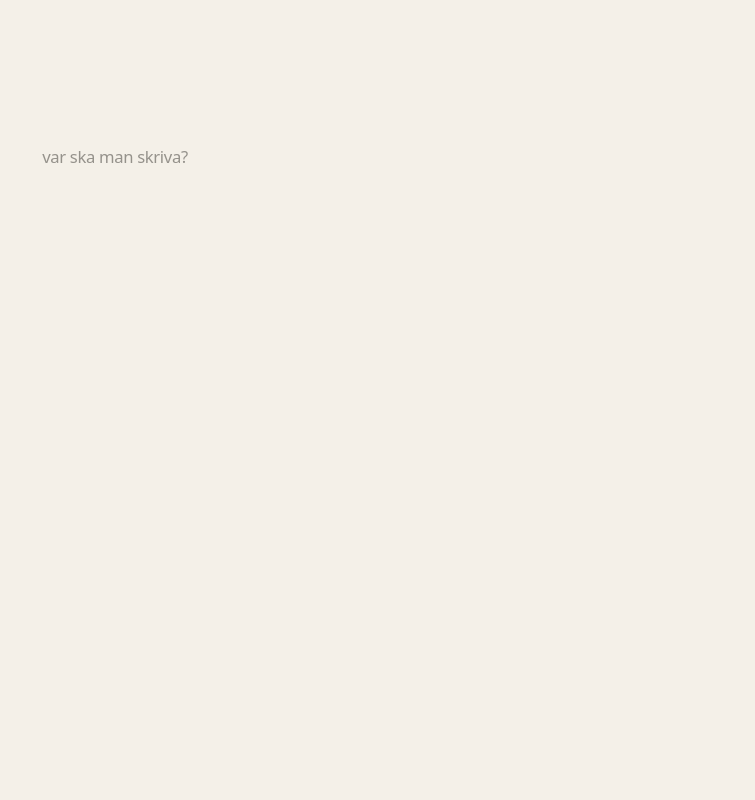
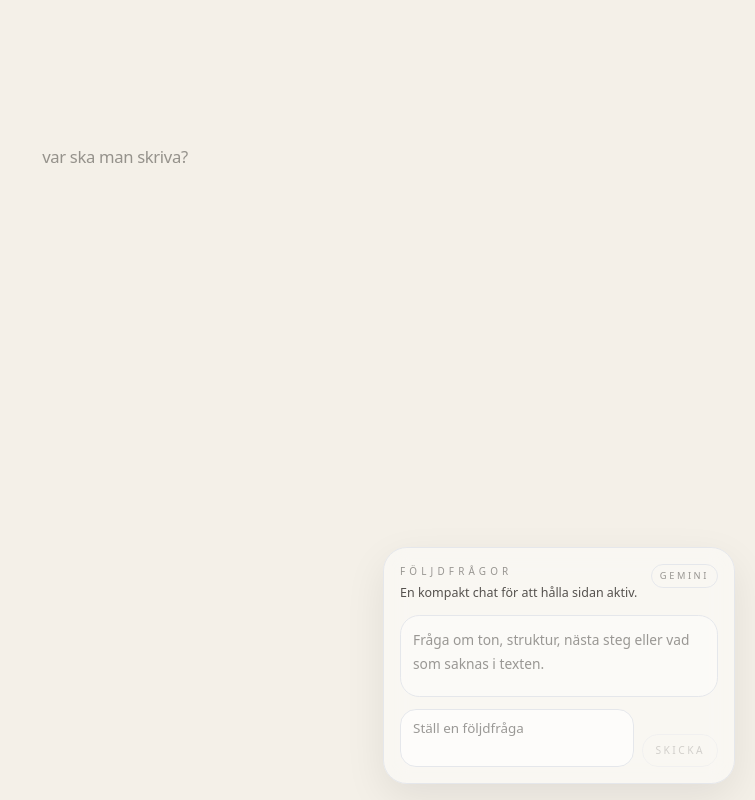
Before and after one commit to pampaparian/redaktoren, a Next.js app: page / in a window 1280 px wide. Shown: the whole page, without its empty margins (525-1280 px from the left). Built offline with nearby package versions, Linux system fonts and the light colour scheme.

Commit message:
Add compact Gemini chat and preserve draft state across Next

```diff
--- a/app/page.tsx
+++ b/app/page.tsx
@@ -1,9 +1,22 @@
 'use client'
 
-import { useEffect, useState } from 'react'
+import { type FormEvent, useEffect, useRef, useState } from 'react'
 
-const TEXT_STORAGE_KEY = 'redaktoren:text'
-const STEP_STORAGE_KEY = 'redaktoren:step'
+const SESSION_STORAGE_KEY = 'redaktoren:session-v3'
+
+type Step = 1 | 2
+type ChatRole = 'user' | 'assistant'
+
+type ChatMessage = {
+  role: ChatRole
+  content: string
+}
+
+type SessionState = {
+  text: string
+  step: Step
+  messages: ChatMessage[]
+}
 
 function shouldRevealRedaktören(value: string) {
   const trimmed = value.trim()
@@ -12,22 +25,137 @@ function shouldRevealRedaktören(value: string) {
   return /[.!?](?:\s|$)/.test(trimmed)
 }
 
+function readSessionState(): SessionState | null {
+  if (typeof window === 'undefined') return null
+
+  const raw = sessionStorage.getItem(SESSION_STORAGE_KEY)
+  if (!raw) return null
+
+  try {
+    const parsed = JSON.parse(raw) as Partial<SessionState>
+    return {
+      text: typeof parsed.text === 'string' ? parsed.text : '',
+      step: parsed.step === 2 ? 2 : 1,
+      messages: Array.isArray(parsed.messages)
+        ? parsed.messages
+            .filter(
+              (message): message is ChatMessage =>
+                Boolean(
+                  message &&
+                    typeof message.content === 'string' &&
+                    (message.role === 'user' || message.role === 'assistant'),
+                ),
+            )
+            .map((message) => ({
+              role: message.role,
+              content: message.content,
+            }))
+        : [],
+    }
+  } catch {
+    return null
+  }
+}
+
+type ChatPanelProps = {
+  messages: ChatMessage[]
+  draft: string
+  sending: boolean
+  error: string
+  onDraftChange: (value: string) => void
+  onSubmit: (event: FormEvent<HTMLFormElement>) => void
+  messagesEndRef: React.RefObject<HTMLDivElement | null>
+}
+
+function ChatPanel({
+  messages,
+  draft,
+  sending,
+  error,
+  onDraftChange,
+  onSubmit,
+  messagesEndRef,
+}: ChatPanelProps) {
+  return (
+    <aside className="fixed bottom-4 left-4 right-4 z-20 rounded-[1.5rem] border border-[var(--ink-muted)]/16 bg-white/45 p-4 shadow-[0_14px_40px_rgba(0,0,0,0.08)] backdrop-blur-md md:left-auto md:right-5 md:w-[22rem]">
+      <div className="flex items-start justify-between gap-3">
+        <div>
+          <p className="text-[0.62rem] uppercase tracking-[0.42em] text-[var(--ink-muted)]">
+            Följdfrågor
+          </p>
+          <p className="mt-1 text-[0.78rem] leading-5 text-[var(--ink-soft)]">
+            En kompakt chat för att hålla sidan aktiv.
+          </p>
+        </div>
+        <span className="rounded-full border border-[var(--ink-muted)]/15 px-2 py-1 text-[0.58rem] uppercase tracking-[0.28em] text-[var(--ink-muted)]">
+          Gemini
+        </span>
+      </div>
+
+      <div className="mt-3 max-h-36 space-y-2 overflow-y-auto rounded-[1.2rem] border border-[var(--ink-muted)]/10 bg-white/35 p-3 text-[0.86rem] leading-6 text-[var(--ink)]">
+        {messages.length === 0 ? (
+          <p className="text-[var(--ink-muted)]">
+            Fråga om ton, struktur, nästa steg eller vad som saknas i texten.
+          </p>
+        ) : (
+          messages.map((message, index) => (
+            <div
+              key={`${message.role}-${index}`}
+              className={
+                message.role === 'user'
+                  ? 'ml-auto max-w-[85%] rounded-2xl bg-[var(--ink)] px-3 py-2 text-[var(--bg)]'
+                  : 'max-w-[90%] rounded-2xl bg-white/70 px-3 py-2 text-[var(--ink)]'
+              }
+            >
+              {message.content}
+            </div>
+          ))
+        )}
+        <div ref={messagesEndRef} />
+      </div>
+
+      <form className="mt-3 flex gap-2" onSubmit={onSubmit}>
+        <textarea
+          aria-label="Gemini-fråga"
+          value={draft}
+          onChange={(event) => onDraftChange(event.target.value)}
+          placeholder="Ställ en följdfråga"
+          rows={2}
+          className="min-h-[3rem] flex-1 resize-none rounded-2xl border border-[var(--ink-muted)]/15 bg-white/60 px-3 py-2 text-[0.84rem] leading-5 outline-none placeholder:text-[var(--ink-muted)] focus:border-[var(--ink-muted)]/28"
+        />
+        <button
+          type="submit"
+          disabled={sending || !draft.trim()}
+          className="self-end rounded-2xl border border-[var(--ink-muted)]/15 px-3 py-2 text-[0.64rem] uppercase tracking-[0.24em] text-[var(--ink-muted)] transition-opacity hover:opacity-80 disabled:cursor-not-allowed disabled:opacity-40"
+        >
+          {sending ? '...' : 'Skicka'}
+        </button>
+      </form>
+
+      {error ? (
+        <p className="mt-2 text-[0.72rem] leading-5 text-[#8a3d52]">{error}</p>
+      ) : null}
+    </aside>
+  )
+}
+
 export default function Home() {
   const [text, setText] = useState('')
-  const [step, setStep] = useState(1)
+  const [step, setStep] = useState<Step>(1)
+  const [messages, setMessages] = useState<ChatMessage[]>([])
+  const [draft, setDraft] = useState('')
+  const [sending, setSending] = useState(false)
+  const [error, setError] = useState('')
   const [hydrated, setHydrated] = useState(false)
+  const messagesEndRef = useRef<HTMLDivElement | null>(null)
   const revealed = shouldRevealRedaktören(text)
 
   useEffect(() => {
-    const savedText = sessionStorage.getItem(TEXT_STORAGE_KEY)
-    const savedStep = sessionStorage.getItem(STEP_STORAGE_KEY)
-
-    if (savedText !== null) {
-      setText(savedText)
-    }
-
-    if (savedStep === '2') {
-      setStep(2)
+    const saved = readSessionState()
+    if (saved) {
+      setText(saved.text)
+      setStep(saved.step)
+      setMessages(saved.messages)
     }
 
     setHydrated(true)
@@ -35,17 +163,65 @@ export default function Home() {
 
   useEffect(() => {
     if (!hydrated) return
-    sessionStorage.setItem(TEXT_STORAGE_KEY, text)
-  }, [text, hydrated])
+
+    sessionStorage.setItem(
+      SESSION_STORAGE_KEY,
+      JSON.stringify({
+        text,
+        step,
+        messages,
+      }),
+    )
+  }, [text, step, messages, hydrated])
 
   useEffect(() => {
-    if (!hydrated) return
-    sessionStorage.setItem(STEP_STORAGE_KEY, String(step))
-  }, [step, hydrated])
+    messagesEndRef.current?.scrollIntoView({ block: 'end', behavior: 'smooth' })
+  }, [messages])
+
+  async function handleSendMessage(event: FormEvent<HTMLFormElement>) {
+    event.preventDefault()
+
+    const trimmed = draft.trim()
+    if (!trimmed || sending) return
+
+    const nextMessages: ChatMessage[] = [...messages, { role: 'user', content: trimmed }]
+    setMessages(nextMessages)
+    setDraft('')
+    setSending(true)
+    setError('')
+
+    try {
+      const response = await fetch('/api/chat', {
+        method: 'POST',
+        headers: {
+          'Content-Type': 'application/json',
+        },
+        body: JSON.stringify({
+          messages: nextMessages,
+          draftText: text,
+          step,
+        }),
+      })
+
+      const payload = (await response.json().catch(() => null)) as
+        | { reply?: string; error?: string }
+        | null
+
+      if (!response.ok) {
+        throw new Error(payload?.error ?? 'Kunde inte nå Gemini.')
+      }
+
+      const reply = payload?.reply?.trim() || 'Jag kan hjälpa vidare när du skickar en ny fråga.'
+      setMessages((current) => [...current, { role: 'assistant', content: reply }])
+    } catch (error) {
+      const message = error instanceof Error ? error.message : 'Något gick fel med chatten.'
+      setError(message)
+    } finally {
+      setSending(false)
+    }
+  }
 
   function handleNext() {
-    sessionStorage.setItem(TEXT_STORAGE_KEY, text)
-    sessionStorage.setItem(STEP_STORAGE_KEY, '2')
     setStep(2)
   }
 
@@ -99,6 +275,16 @@ export default function Home() {
           </aside>
         ) : null}
       </section>
+
+      <ChatPanel
+        messages={messages}
+        draft={draft}
+        sending={sending}
+        error={error}
+        onDraftChange={setDraft}
+        onSubmit={handleSendMessage}
+        messagesEndRef={messagesEndRef}
+      />
     </main>
   )
 }
```
